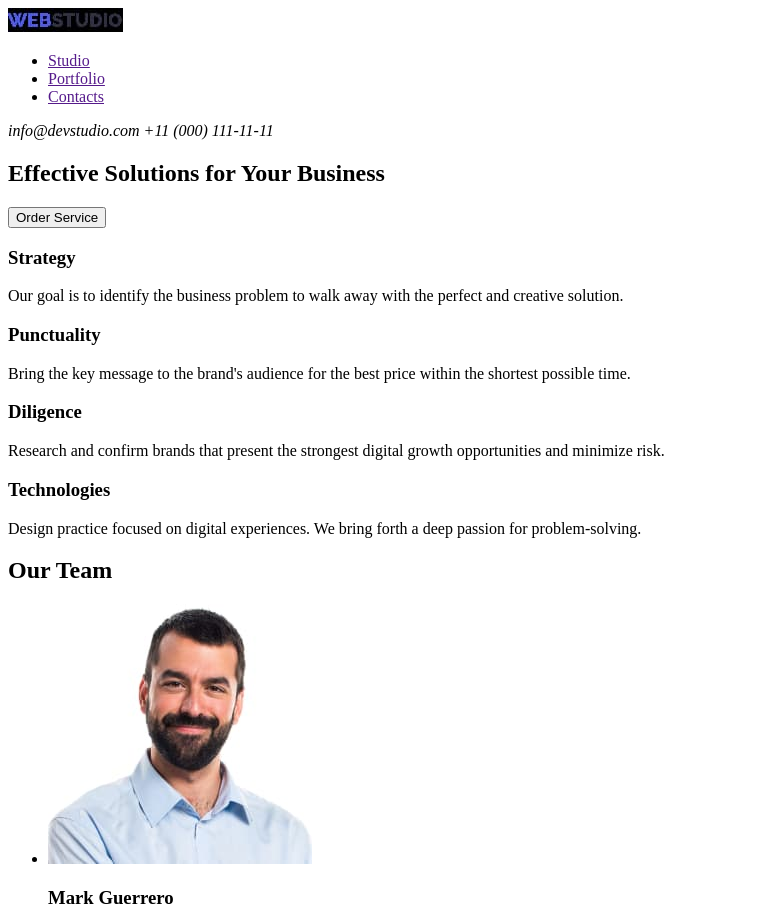
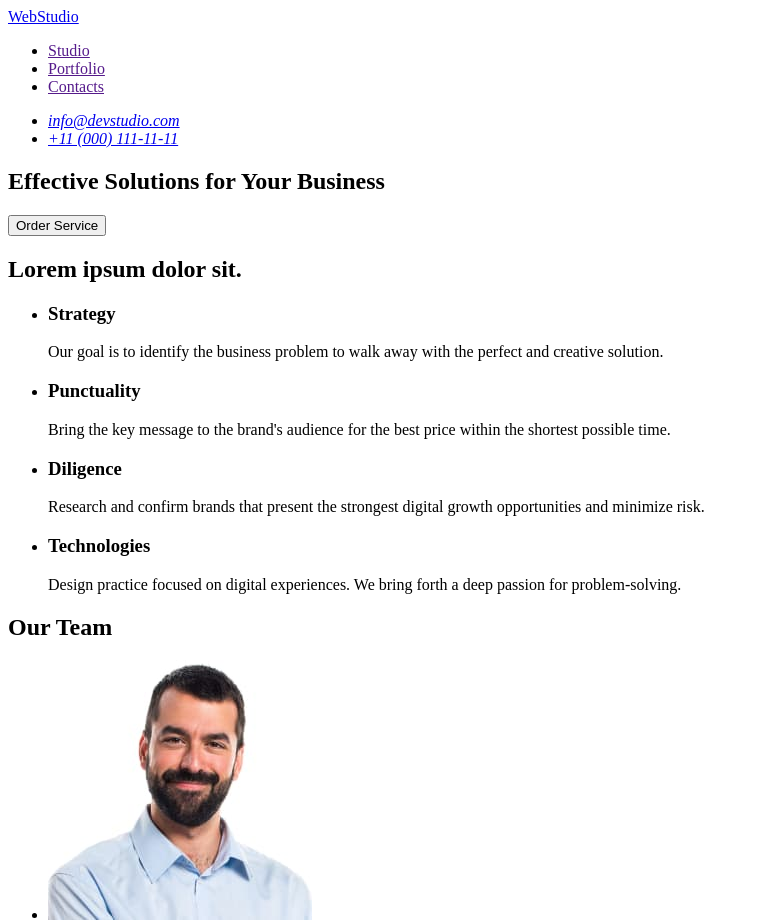
Before and after one commit to Bohdana28/goit-markup-hw-01, a plain HTML site: page index.html in a window 1280 px wide. Shown: the top 923 px of the page, without its empty margins (0-759 px from the left). Drawn offline with Linux system fonts and the light colour scheme.

Commit message:
fixed errors

```diff
--- a/index.html
+++ b/index.html
@@ -7,10 +7,8 @@
   </head>
   <body>
     <header>
-        <a href="logo.jpg">
-            <img src="./images/logo.jpg" alt="WEBSTUDIO" />
-        </a>
         <nav>
+          <a href="./index.html">WebStudio</a>
           <ul>
             <li>
                 <a href="">Studio</a>
@@ -22,13 +20,19 @@
                 <a href="">Contacts</a>
             </li>
           </ul>
-
+        </nav>
           <address>
-            info@devstudio.com
-            +11 (000) 111-11-11
+            <ul>
+                <li>
+                    <a href="mailto:info@devstudio.com">info@devstudio.com</a>
+                </li>
+                <li>
+                    <a href="tel:+110001111111">+11 (000) 111-11-11</a>
+                </li>
+            </ul>
             </address>
 
-        </nav>
+
     </header>
 
     <main>
@@ -38,21 +42,29 @@
       </section>
 
       <section>
+        <h2>Lorem ipsum dolor sit.</h2>
+        <ul>
+            <li>
                 <h3>Strategy</h3>
                 <p>Our goal is to identify the business problem to walk away with the perfect and creative solution.
                 </p>
-
+            </li>
+            <li>
                 <h3>Punctuality</h3>
                 <p>Bring the key message to the brand's audience for the best price within the shortest possible time.
                 </p>
-
+            </li>
+            <li>
                 <h3>Diligence</h3>
                 <p>Research and confirm brands that present the strongest digital growth opportunities and minimize risk.
                 </p>
-
+            </li>
+            <li>
                 <h3>Technologies</h3>
                 <p>Design practice focused on digital experiences. We bring forth a deep passion for problem-solving.
                 </p>
+            </li>
+        </ul>
       </section>
 
       <section>
@@ -83,9 +95,7 @@
     </main>
 
     <footer>
-        <a href="logo.jpg">
-            <img src="./images/logo.jpg" alt="WEBSTUDIO" />
-        </a>
+        <a href="./index.html">WebStudio</a>
         <p>Increase the flow of customers and sales for your business with digital marketing & growth solutions.
         </p>
     </footer>
```
Lines whose indentation alone changed are shown as unchanged.
